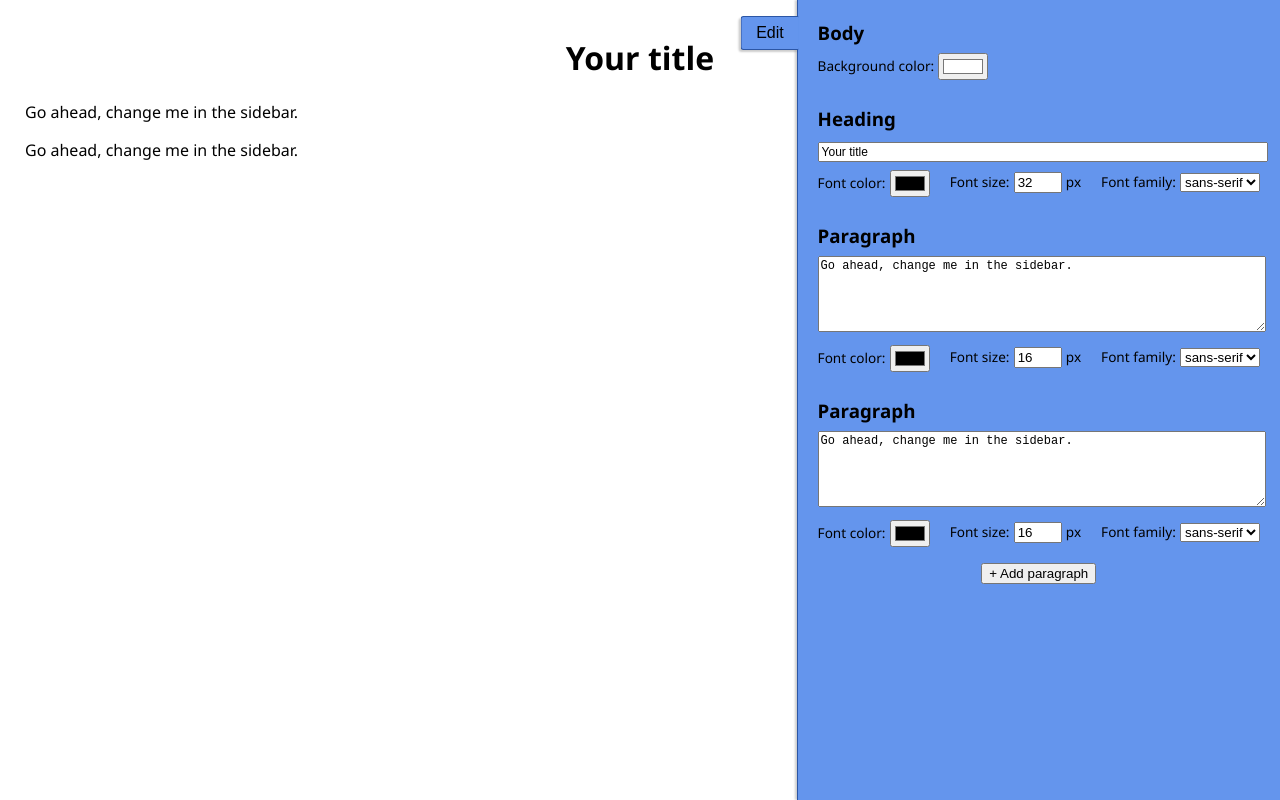
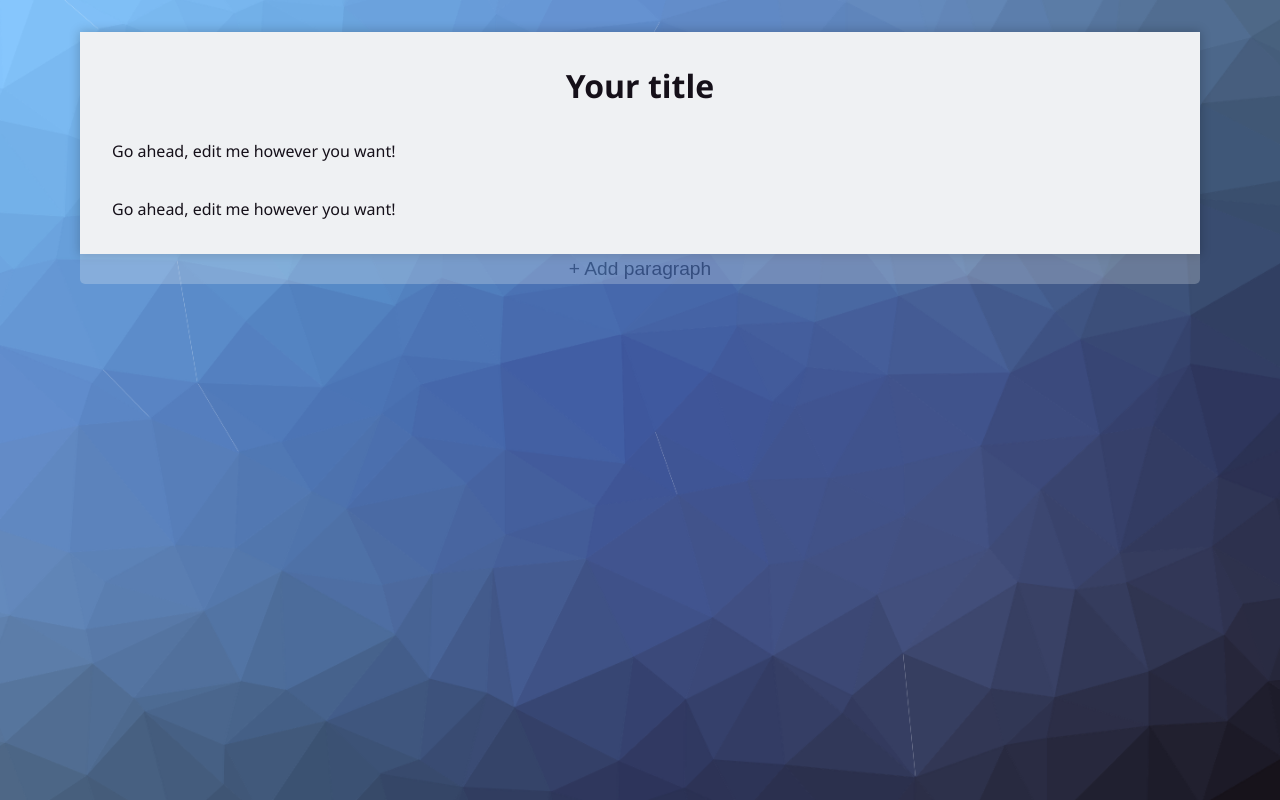
Before and after one commit to wdale2011/wysiwyg, a plain HTML site: page index.html in a window 1280 px wide. Both pictures are taken after a click on the button "+ Add paragraph". Drawn offline with Linux system fonts and the light colour scheme.

Commit message:
Big Redesign
* Elements edit on themselves
* Prettier styles!

This still uses only basic JS

```diff
--- /dev/null
+++ b/css/add-button.css
@@ -0,0 +1,22 @@
+#add-button {
+  position: absolute;
+  bottom: 0;
+  left: 0;
+  right: 0;
+  width: 100%;
+  padding: 0.25rem 0;
+  transform: translateY(100%);
+  z-index: 0;
+  font-size: 1.2rem;
+  background-color: #eff1f3;
+  opacity: 0.25;
+  border: 0;
+  border-radius: 0px 0px 5px 5px;
+  cursor: pointer;
+  transition: all 350ms;
+}
+
+#add-button:hover {
+  background-color: hsl(208, 70%, 80%);
+  opacity: 0.9;
+}
--- /dev/null
+++ b/css/editable-text.css
@@ -0,0 +1,39 @@
+.editable-text {
+  position: relative;
+  padding: 15px;
+  border: 1px solid rgba(0, 0, 0, 0);
+  border-radius: 10px;
+
+  transition: all 350ms;
+}
+
+.editable-text:hover {
+  box-shadow: 0px 0px 2px 1px rgba(0, 0, 0, 0.1);
+  border-color: rgb(218, 220, 224);
+}
+
+.editable-text.active {
+  margin-bottom: 1rem;
+  background-color: #f4f4f4;
+  border-color: rgba(0, 0, 0, 0.5);
+  box-shadow: 0px 0px 2px 1px rgba(0, 0, 0, 0.2);
+}
+
+.edit-button {
+  position: absolute;
+  right: 1rem;
+  top: 1rem;
+  background: none;
+  border: none;
+  font-size: 1rem;
+  text-decoration: underline;
+  color: #2a2d31;
+  cursor: pointer;
+  opacity: 0;
+  transition: all 350ms;
+}
+
+.editable-text:hover .edit-button,
+.editable-text.active .edit-button {
+  opacity: 1;
+}
--- /dev/null
+++ b/css/editor.css
@@ -0,0 +1,43 @@
+.editor {
+  width: 80%;
+  max-height: 0;
+  margin: auto;
+  overflow: hidden;
+  transition: all 500ms;
+}
+
+.editable-text.active .editor {
+  max-height: 10rem;
+  padding-top: 1rem;
+}
+
+.editor input[type="text"],
+.editor textarea {
+  width: 100%;
+  font-size: 1rem;
+  box-sizing: border-box;
+}
+
+.editor .styles {
+  display: flex;
+  flex-wrap: wrap;
+  margin-top: 0.75rem;
+}
+
+.editor label {
+  font-size: 0.85rem;
+}
+
+.editor .styles input {
+  max-width: 40px;
+}
+
+.editor input[type="color"] {
+  vertical-align: middle;
+}
+
+.editor .styles .form-group:not(:last-child) {
+  padding-right: 10px;
+  margin-right: 10px;
+  border-right: 1px solid rgb(218, 220, 224);
+}
--- a/css/main.css
+++ b/css/main.css
@@ -1,23 +1,28 @@
-@import 'sidebar.css';
+@import "resets.css";
+@import "typography.css";
+@import "editable-text.css";
+@import "editor.css";
+@import "add-button.css";
 
-html, body {
-  height: 100%;
-
-  font-size: 16px;
-  font-family: 'Segoe UI', Tahoma, Geneva, Verdana, sans-serif;
-
-  overflow-x: hidden;
-  overflow-y: auto;
+html {
+  background-color: #151019;
+  background: url(../assets/trianglify.png);
+  background-size: cover;
+  background-position: 100% 100%;
+  background-attachment: fixed;
 }
 
 body {
-  margin: 0;
+  padding: 2rem 0;
 }
 
 main {
-  padding: 15px 25px;
+  position: relative;
+  width: 85%;
+  max-width: 1100px;
+  margin: auto;
+  margin-bottom: 4rem;
+  padding: 1rem 1rem;
+  background-color: #eff1f3;
+  box-shadow: 0px 0px 10px 1px rgba(0, 0, 0, 0.2);
 }
-
-h1 {
-  text-align: center;
-}
--- /dev/null
+++ b/css/resets.css
@@ -0,0 +1,13 @@
+html,
+body {
+  margin: 0;
+  padding: 0;
+  height: 100%;
+  box-sizing: border-box;
+}
+
+h1,
+h2,
+p {
+  margin: 0;
+}
--- /dev/null
+++ b/css/typography.css
@@ -0,0 +1,15 @@
+html {
+  font-size: 16px;
+  font-family: "Segoe UI", Tahoma, Geneva, Verdana, sans-serif;
+  color: #151019;
+}
+
+h1 {
+  text-align: center;
+  margin-top: 0;
+  font-size: 2rem;
+}
+
+p {
+  line-height: 1.6;
+}
--- a/index.html
+++ b/index.html
@@ -1,81 +1,100 @@
 <!DOCTYPE html>
 <html>
-
   <head>
-  <meta charset="utf-8">
-  <meta http-equiv="X-UA-Compatible" content="IE=edge">
+    <meta charset="utf-8" />
+    <meta http-equiv="X-UA-Compatible" content="IE=edge" />
     <title>WYSIWYG</title>
-  <meta name="viewport" content="width=device-width, initial-scale=1">
-  <link rel="stylesheet" type="text/css" media="screen" href="css/main.css">
+    <meta name="viewport" content="width=device-width, initial-scale=1" />
+    <link rel="stylesheet" type="text/css" media="screen" href="css/main.css" />
     <script src="js/main.js" type="module"></script>
   </head>
 
-<body id="body">
+  <body>
     <main>
-    <h1 id="title">Your title</h1>
-    <p id="p1">Go ahead, change me in the sidebar.</p>
-  </main>
+      <section class="editable-text">
+        <button type="button" class="edit-button">Edit</button>
+        <h1 class="text-element">Your title</h1>
 
-  <aside id="sidebar" class="open">
-    <button id="sidebar-button" type="button">Edit</button>
-
-    <div class="editor" data-element-id="body">
-      <h3>Body</h3>
-      <label for="body-background-color">Background color:</label>
-      <input type="color" id="body-background-color" value="#ffffff" data-style="background-color">
-    </div>
-
-    <div class="editor" data-element-id="title">
-      <h3>Heading</h3>
-      <input type="text" value="Your title">
+        <div class="editor">
+          <input type="text" value="Your title" />
 
           <section class="styles">
             <div class="form-group">
-          <label for="title-font-color">Font color:</label>
-          <input type="color" id="title-font-color" data-style="color" value="#000000">
+              <label>
+                Font color:
+                <input type="color" data-style="color" value="#151019" />
+              </label>
             </div>
 
             <div class="form-group">
-          <label for="title-font-size">Font size:</label>
-          <input type="number" id="title-font-size" data-style="font-size" data-unit="px" value="32"> <label>px</label>
+              <label>
+                Font size:
+                <input
+                  type="number"
+                  data-style="font-size"
+                  data-unit="px"
+                  value="32"
+                />
+                px
+              </label>
             </div>
 
             <div class="form-group">
-          <label for="title-font-family">Font family:</label>
-          <select id="title-font-family" data-style="font-family">
+              <label>
+                Font family:
+                <select data-style="font-family">
                   <option value="sans-serif">sans-serif</option>
                   <option value="serif">serif</option>
                 </select>
+              </label>
             </div>
           </section>
         </div>
+      </section>
 
-    <div class="editor" data-element-id="p1">
-      <h3>Paragraph</h3>
-      <textarea cols="40" rows="5">Go ahead, change me in the sidebar.</textarea>
+      <section class="editable-text">
+        <button type="button" class="edit-button">Edit</button>
+        <p class="text-element">Go ahead, edit me however you want!</p>
+
+        <div class="editor">
+          <!-- prettier-ignore -->
+          <textarea cols="40" rows="5">Go ahead, edit me however you want!</textarea>
+
           <section class="styles">
             <div class="form-group">
-          <label for="p1-font-color">Font color:</label>
-          <input type="color" id="p1-font-color" data-style="color" value="#000000">
+              <label>
+                Font color:
+                <input type="color" data-style="color" value="#151019" />
+              </label>
             </div>
 
             <div class="form-group">
-          <label for="p1-font-size">Font size:</label>
-          <input type="number" id="p1-font-size" data-style="font-size" data-unit="px" value="16"> <label>px</label>
+              <label>
+                Font size:
+                <input
+                  type="number"
+                  data-style="font-size"
+                  data-unit="px"
+                  value="16"
+                />
+                px
+              </label>
             </div>
 
             <div class="form-group">
-          <label for="p1-font-family">Font family:</label>
-          <select id="p1-font-family" data-style="font-family">
+              <label>
+                Font family:
+                <select data-style="font-family">
                   <option value="sans-serif">sans-serif</option>
                   <option value="serif">serif</option>
                 </select>
+              </label>
             </div>
           </section>
         </div>
+      </section>
 
       <button id="add-button" type="button">+ Add paragraph</button>
-  </aside>
+    </main>
   </body>
-
 </html>
--- /dev/null
+++ b/js/lib/addEditableText.js
@@ -0,0 +1,55 @@
+import handleEditorUpdate from './handleEditorUpdate.js';
+import toggleEditor from './toggleEditor.js';
+
+export default function addEditableText() {
+  // create editable text
+  const newEditableText = document.createElement('section');
+  newEditableText.className = 'editable-text';
+  newEditableText.innerHTML = /* html */ `
+    <button type="button" class="edit-button">Edit</button>
+    <p class="text-element">Go ahead, edit me however you want!</p>
+
+    <div class="editor">
+      <textarea cols="40" rows="5">Go ahead, edit me however you want!</textarea>
+
+      <section class="styles">
+        <div class="form-group">
+          <label>
+            Font color:
+            <input type="color" data-style="color" value="#151019" />
+          </label>
+        </div>
+
+        <div class="form-group">
+          <label>
+            Font size:
+            <input
+              type="number"
+              data-style="font-size"
+              data-unit="px"
+              value="16"
+            />
+            px
+          </label>
+        </div>
+
+        <div class="form-group">
+          <label>
+            Font family:
+            <select data-style="font-family">
+              <option value="sans-serif">sans-serif</option>
+              <option value="serif">serif</option>
+            </select>
+          </label>
+        </div>
+      </section>
+    </div>
+  `;
+
+  // attach event listeners
+  newEditableText.querySelector('.editor').addEventListener('input', handleEditorUpdate);
+  newEditableText.querySelector('.edit-button').addEventListener('click', toggleEditor);
+
+  // now append it to main
+  document.querySelector('main').append(newEditableText);
+}
--- a/js/lib/addElement.js
+++ /dev/null
@@ -1,44 +0,0 @@
-import handleEditorUpdate from './handleEditorUpdate.js';
-
-export default function addParagraph() {
-  const id = Date.now();
-
-  // create paragraph
-  const newParagraph = document.createElement('p');
-  newParagraph.id = `p${id}`;
-  newParagraph.innerText = 'Go ahead, change me in the sidebar.';
-  document.querySelector('main').append(newParagraph);
-
-  // create input
-  const newInput = document.createElement('div');
-  newInput.className = 'editor';
-  newInput.dataset.elementId = `p${id}`;
-  newInput.innerHTML = /* html */ `
-    <h3>Paragraph</h3>
-    <textarea cols="40" rows="5">Go ahead, change me in the sidebar.</textarea>
-    <section class="styles">
-      <div class="form-group">
-        <label for="p1-font-color">Font color:</label>
-        <input type="color" id="p1-font-color" data-style="color" value="#000000" />
-      </div>
-
-      <div class="form-group">
-        <label for="p1-font-size">Font size:</label>
-        <input type="number" id="p1-font-size" data-style="font-size" data-unit="px" value="16" /> <label>px</label>
-      </div>
-
-      <div class="form-group">
-        <label for="p1-font-family">Font family:</label>
-        <select id="p1-font-family" data-style="font-family">
-          <option value="sans-serif">sans-serif</option>
-          <option value="serif">serif</option>
-        </select>
-      </div>
-    </section>
-  `;
-
-  const addButton = document.getElementById('add-button');
-  addButton.parentElement.insertBefore(newInput, addButton);
-  // add event listener
-  newInput.addEventListener('input', handleEditorUpdate);
-}
--- /dev/null
+++ b/js/lib/toggleEditor.js
@@ -0,0 +1,7 @@
+export default function toggleEditor(event) {
+  const editableText = event.target.parentNode;
+  editableText.classList.toggle('active');
+
+  // change button text
+  event.target.innerText = editableText.classList.contains('active') ? 'Save' : 'Edit';
+}
--- a/js/lib/toggleSidebar.js
+++ /dev/null
@@ -1,4 +0,0 @@
-export default function toggleSidebar() {
-  const sidebarBar = document.querySelector('aside');
-  sidebarBar.classList.toggle('open');
-}
--- a/js/main.js
+++ b/js/main.js
@@ -1,10 +1,8 @@
-import toggleSidebar from './lib/toggleSidebar.js';
+import toggleEditor from './lib/toggleEditor.js';
 import handleEditorUpdate from './lib/handleEditorUpdate.js';
-import addParagraph from './lib/addElement.js';
+import addEditableText from './lib/addEditableText.js';
 
 // attach event listeners
-document.getElementById('sidebar-button').addEventListener('click', toggleSidebar);
-
+document.querySelectorAll('.edit-button').forEach(button => button.addEventListener('click', toggleEditor));
 document.querySelectorAll('.editor').forEach(editor => editor.addEventListener('input', handleEditorUpdate));
-
-document.getElementById('add-button').addEventListener('click', addParagraph);
+document.getElementById('add-button').addEventListener('click', addEditableText);
```
Also changed, not shown: js/lib/handleEditorUpdate.js (+13 -6 lines), js/lib/updateElement.js (deleted, +0 -7 lines), assets/trianglify.png (added). Lines whose indentation alone changed are shown as unchanged.
